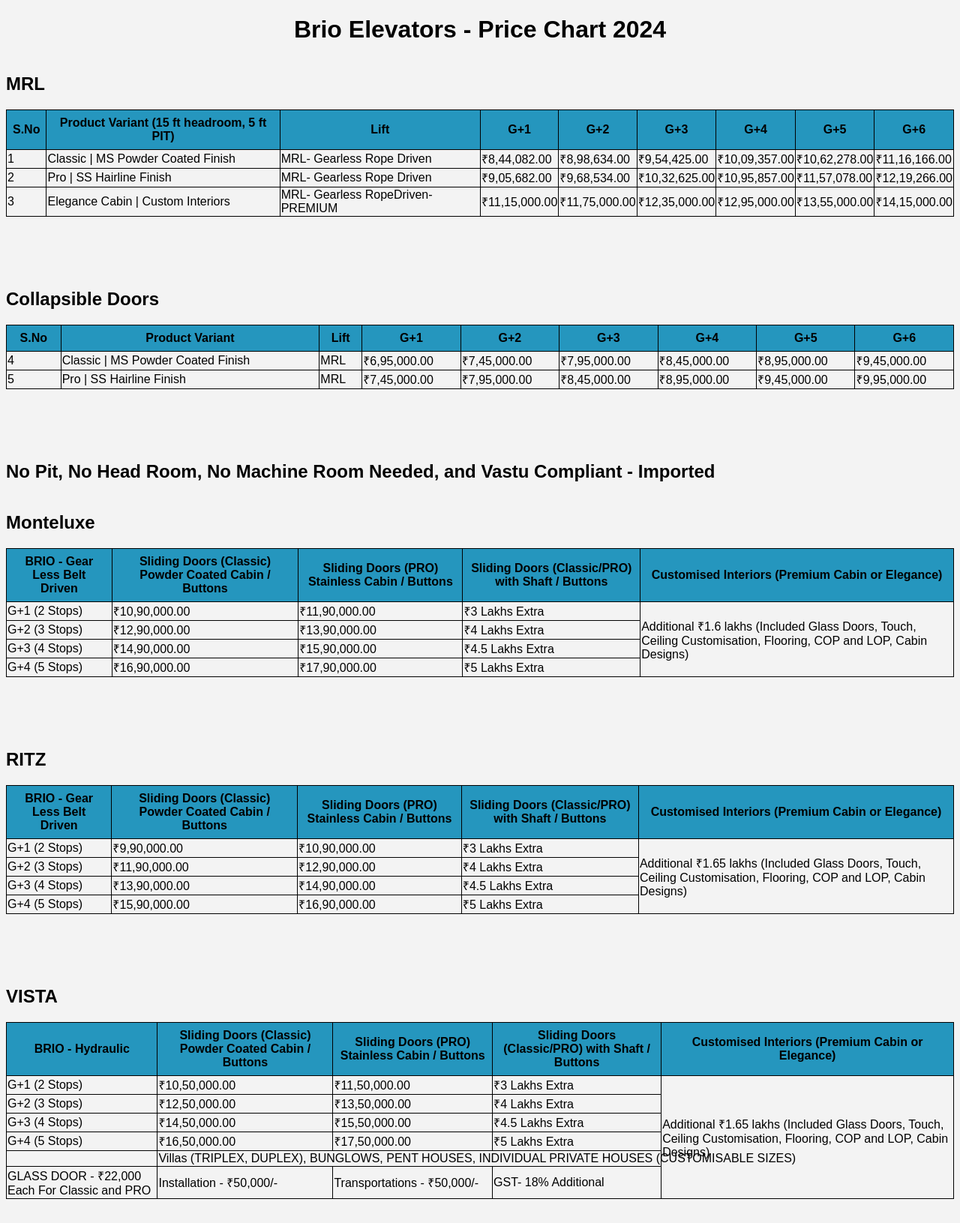
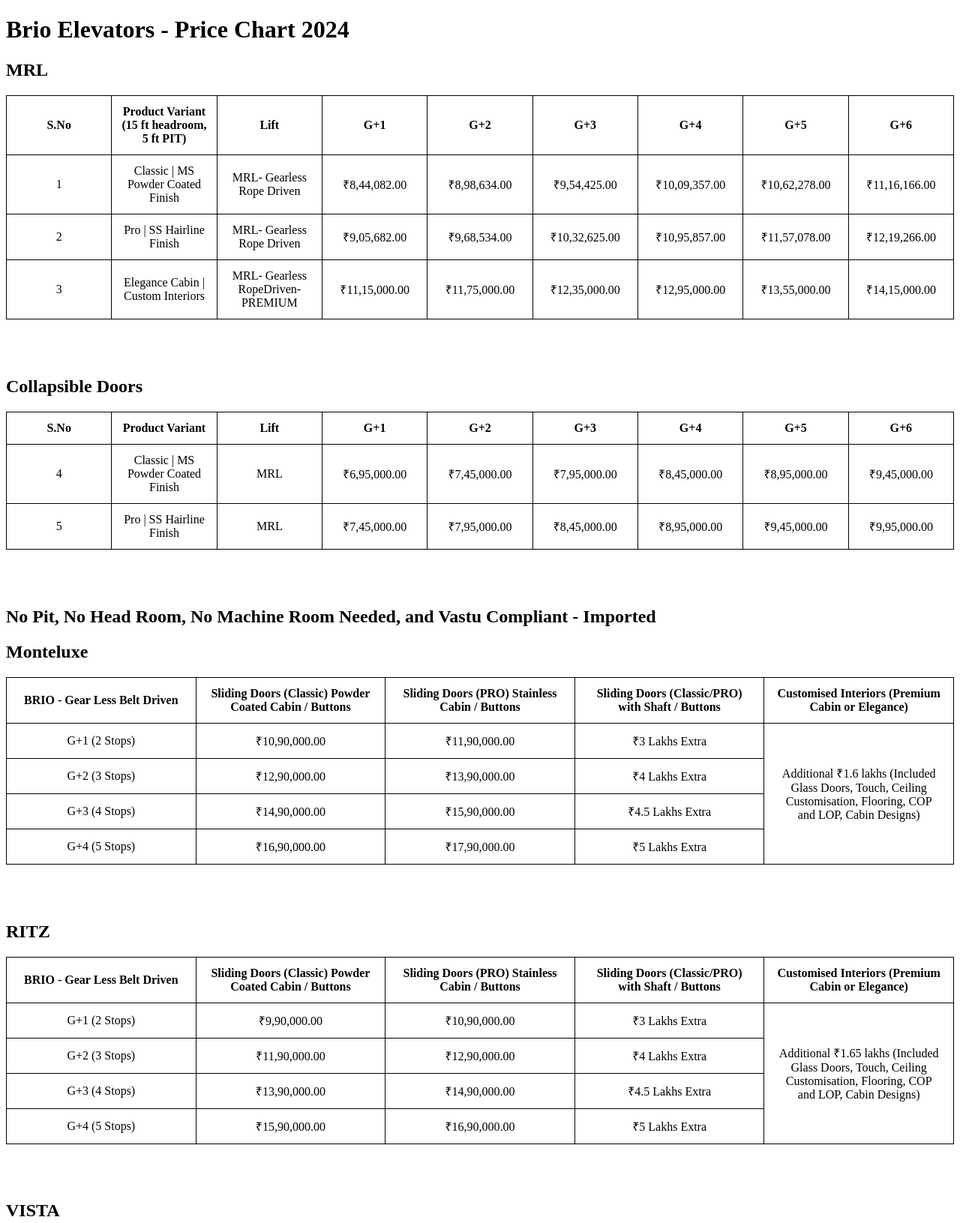
Before and after one commit to sayeedm44/brio, a plain HTML site: page PriceChart.html in a window 1280 px wide. Shown: the top 1631 px of the page at 75% size. Drawn offline with Linux system fonts and the light colour scheme.

Commit message:
Update pricechart.css

```diff
--- a/pricechart.css
+++ b/pricechart.css
@@ -1,94 +1,49 @@
-/* Set a light gray background for the whole page */
-body {
-    background-color: #f3f3f3;
-    color: black;
-    font-family: Arial, sans-serif;
-}
-
-/* Center and style the main title */
-h1 {
-    text-align: center;
-    font-size: 2em;
-    color: black;
-    font-weight: bold;
-    margin-bottom: 20px;
-}
-
-/* Style the tables with black border lines */
+/* General table styling */
 table {
     width: 100%;
     border-collapse: collapse;
     margin: 20px 0;
-    table-layout: auto;
+    table-layout: fixed; /* Fixes table layout to prevent overflow */
 }
 
 table, th, td {
     border: 1px solid black;
 }
 
-/* Set headers in each table to be bold and black */
-th {
-    font-weight: bold;
-    color: black;
-    padding: 8px;
-    background-color: #2596be; /* For specific headers */
+/* Add padding to cells to prevent overlap */
+td, th {
+    padding: 12px; /* Increased padding */
+    overflow-wrap: break-word; /* Ensures text wraps within the cell */
+    word-break: break-word; /* Allows words to break if necessary */
+    text-align: center;
 }
 
-/* Style specific table data cells in red and bold */
-td:contains("Classic | MS Powder Coated Finish"),
-td:contains("Pro | SS Hairline Finish"),
-td:contains("Elegance Cabin | Custom Interiors") {
-    color: red;
-    font-weight: bold;
+/* Specific styling for cells with colspan and rowspan */
+td[colspan], td[rowspan] {
+    padding: 16px; /* Increased padding for clarity */
+    white-space: normal; /* Allows text to wrap within cell */
+    vertical-align: middle; /* Aligns text to the middle */
 }
 
-/* Set yellow background for specific rows in tables */
-td:contains("Elegance Cabin | Custom Interiors"),
-td:contains("MRL- Gearless RopeDriven-PREMIUM"),
-td:contains("Pro | SS Hairline Finish"),
-td:contains("Classic | MS Powder Coated Finish") {
-    background-color: yellow;
+/* Example specific cell width (optional, can adjust based on your content) */
+td[colspan="4"] {
+    width: 60%; /* Set an appropriate width */
 }
 
-/* Style section headers with specific colors */
-h2 {
-    font-weight: bold;
-    color: black;
-    margin-top: 40px;
+td[rowspan="6"] {
+    width: 30%; /* Set an appropriate width */
 }
 
-h2:contains("Collapsible Doors") {
-    color: black;
-    font-weight: bold;
-}
-
-h2:contains("No Pit, No Head Room, No Machine Room Needed, and Vastu Compliant - Imported") {
-    color: lightblue;
-    font-weight: bold;
-}
-
-/* Style specific header rows */
-th:contains("Monteluxe"),
-th:contains("RITZ"),
-th:contains("VISTA") {
-    background-color: #2596be;
-    color: black;
-    font-weight: bold;
-}
-
-/* Style specific table cells with yellow background */
-td:contains("G+1 (2 Stops)"),
-td:contains("G+2 (3 Stops)"),
-td:contains("G+3 (4 Stops)"),
-td:contains("G+4 (5 Stops)") {
-    background-color: yellow;
-    color: black;
+/* Style for long text in narrow cells */
+td:contains("Additional ₹1.65 lakhs") {
+    font-size: 0.9em; /* Slightly smaller font to fit text */
 }
 
 /* Ensure non-bold, black text for regular table cells */
 td {
     color: black;
     font-weight: normal;
+    white-space: normal;
 }
 
 /* Make tables responsive for all screen sizes */
```
